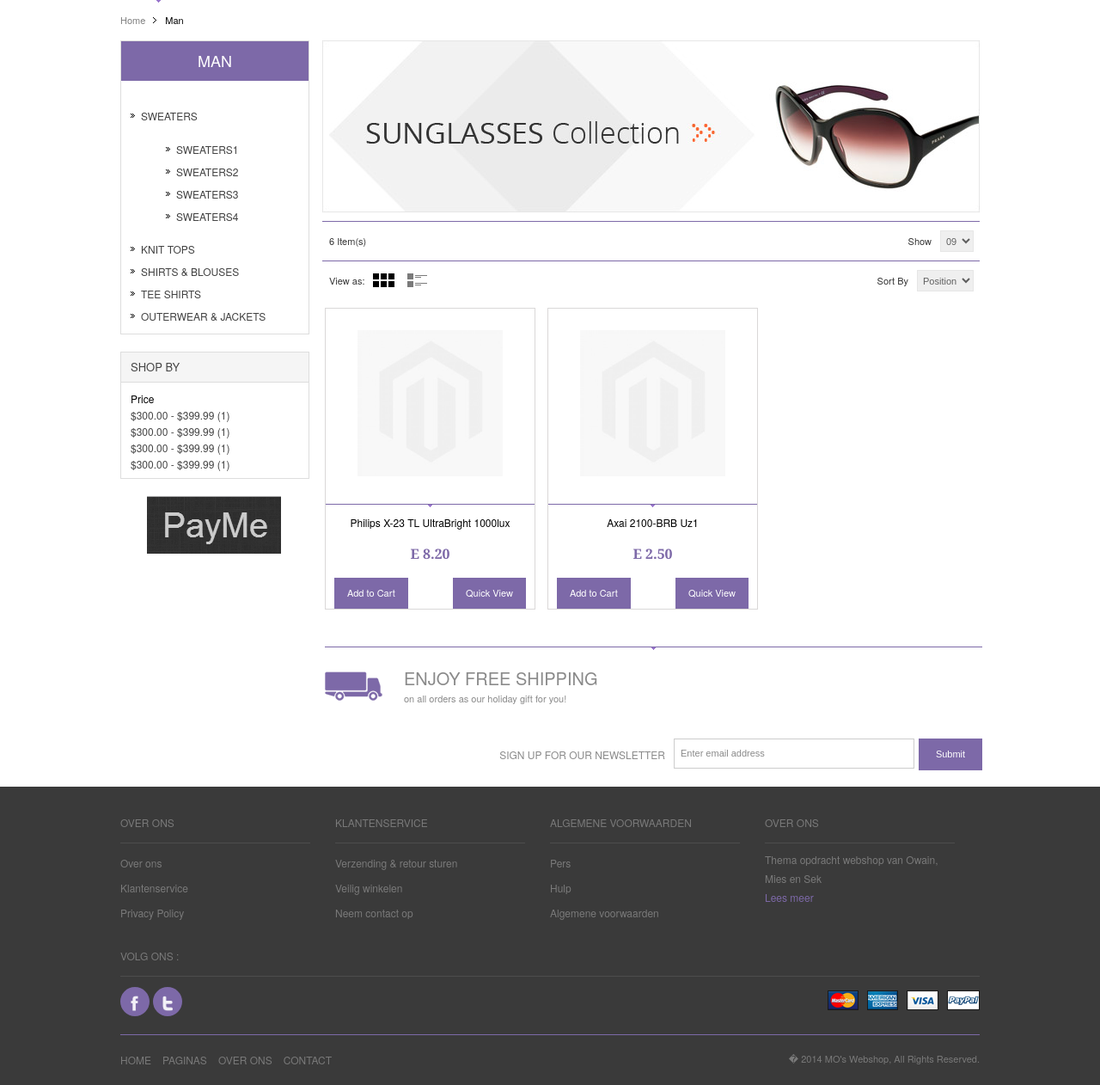
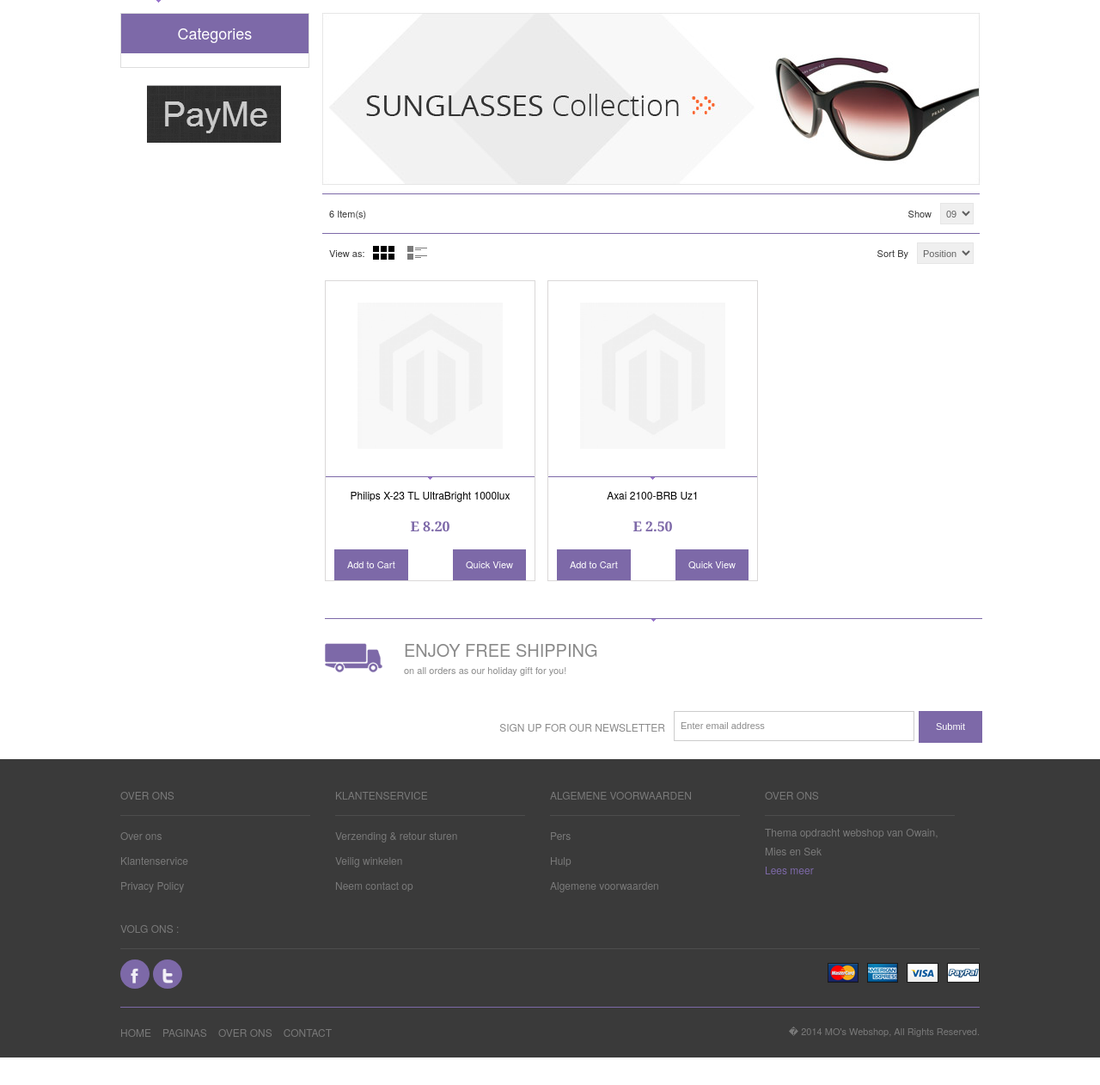
Before and after one commit to TMTLT/Webshop, a CodeIgniter app: page /index.php/store/index in a window 1280 px wide. Shown: the part 227-1489 px from the top of the page at 86% size. After the commit the page ends 1457 px from the top, so only its background shows below. Run offline with CodeIgniter, Linux system fonts and the light colour scheme.

Commit message:
Categorie on store page

```diff
--- a/application/views/store/index.php
+++ b/application/views/store/index.php
@@ -1,39 +1,14 @@
 <!--Content Block-->
 <section class="content-wrapper">
 	<div class="content-container container">
-		<div class="breadcrum-container">
-			<ul>
-				<li><a href="#" title="Home">Home</a></li>
-				<li>Man</li>
-			</ul>
-		</div>
 		<div class="col-left">
 			<div class="block man-block">
-				<div class="block-title">MAN</div>
+				<div class="block-title">Categories</div>
 				<ul>
-					<li>
-						<li><a href="#" title="SWEATERS">SWEATERS</a></li>
-						<ul>
-							<li><a href="#" title="SWEATERS">SWEATERS1</a></li>
-							<li><a href="#" title="SWEATERS">SWEATERS2</a></li>
-							<li><a href="#" title="SWEATERS">SWEATERS3</a></li>
-							<li><a href="#" title="SWEATERS">SWEATERS4</a></li>
-						</ul>
-					</li>
-					<li><a href="#" title="KNIT TOPS">KNIT TOPS</a></li>
-					<li><a href="#" title="SHIRTS & BLOUSES">SHIRTS & BLOUSES</a></li>
-					<li><a href="#" title="TEE SHIRTS">TEE SHIRTS</a></li>
-					<li><a href="#" title="OUTERWEAR & JACKETS">OUTERWEAR & JACKETS</a></li>
-				</ul>
-			</div>
-			<div class="block shop-by-block">
-				<div class="block-title">SHOP BY</div>
-				<ul>
-					<li>Price</li>
-					<li><a href="#" title="$300.00 - $399.99 (1)">$300.00 - $399.99 (1)</a></li>
-					<li><a href="#" title="$300.00 - $399.99 (1)">$300.00 - $399.99 (1)</a></li>
-					<li><a href="#" title="$300.00 - $399.99 (1)">$300.00 - $399.99 (1)</a></li>
-					<li><a href="#" title="$300.00 - $399.99 (1)">$300.00 - $399.99 (1)</a></li>
+					<?php
+						foreach($categories as $category)
+							print('<li><a href="/store/category/' . $category->titel . '">' . $category->titel . '</a></li>');
+					?>
 				</ul>
 			</div>
 			<div class="paypal-block">
```
